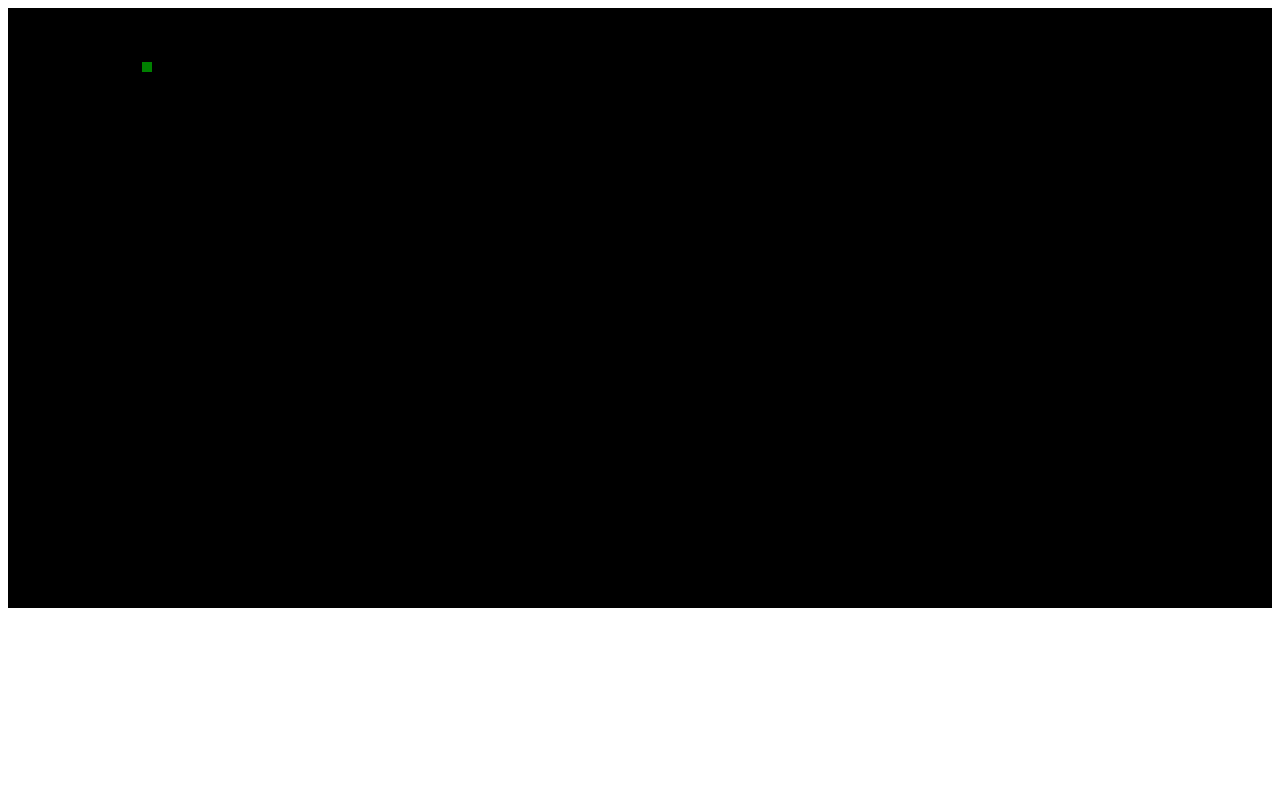
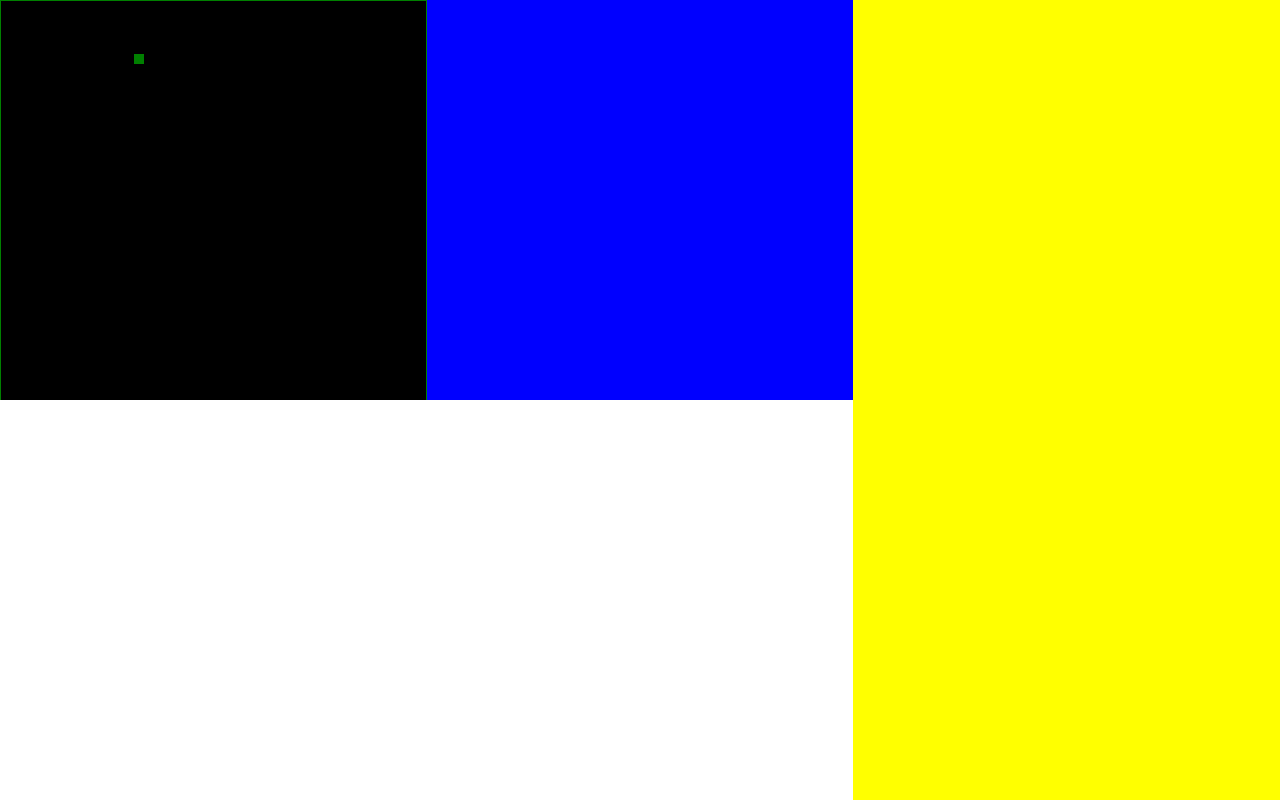
Before and after one commit to FlorianMortgat/stabb, a plain HTML site: page main.html in a window 1280 px wide. Drawn offline with Linux system fonts and the light colour scheme.

Commit message:
still just fiddling around

```diff
--- a/main.html
+++ b/main.html
@@ -5,78 +5,11 @@
 </head>
 <body>
 <div class="stabb parent">
-     <div class="scene"> </div>
-     <div class="info"> </div>
-     <div class="edit"> </div>
+    <section class="scene_c"></section>
+    <section class="info"></section>
+    <section class="edit"></section>
 </div>
 </body>
 <script type="application/javascript" src="jquery.js"></script>
- <script type="application/javascript">
-
- let app = {
-    init (root) {
-        this.root = root;
-        this.scene = root.querySelector('.stabb .scene');
-        this.info = root.querySelector('.stabb .info');
-        this.edit = root.querySelector('.stabb .edit');
-
-        this.canvas = document.createElement('canvas');
-        this.canvas.width = '800';
-        this.canvas.height = '600';
-        let ctx = this.ctx = this.canvas.getContext('2d');
-        $(this.canvas).appendTo($(this.scene));
-
-    },
-    clear() {
-        this.ctx.fillStyle = 'black';
-        this.ctx.fillRect(1, 1, 800, 600);
-    },
-    main() {
-        this.clear();
-        this.player.draw();
-        this.player.move();
-        this.i++;
-        if (this.i > 100) {
-            window.clearInterval(this.pid);
-            console.log('the end');
-        }
-    },
-    run() {
-        this.i = 0;
-        let running = true;
-        let self = this;
-        let f = Math.floor;
-        this.player = {
-            x: 40,
-            y: 40,
-            w: 10,
-            h: 10,
-            deltaX: 1,
-            deltaY: 0.2,
-            color: 'green',
-            draw() {
-                // console.log(this.x, this.y);
-                self.ctx.fillStyle = this.color;
-                self.ctx.fillRect(f(this.x - this.w/2), f(this.y - this.h/2), this.w, this.h);
-            },
-            move() {
-                this.x += this.deltaX;
-                this.y += this.deltaY;
-            },
-        };
-        this.pid = window.setInterval(()=>this.main(), 50);
-    },
-
- };
-
- function main() {
-    app.init(document.body);
-    app.run();
-    // 1) construction interface de base
-    // 2) composant canvas
-    // 3) modulaire?? non, au début je code tout en dur.
- }
-
- $(main);
- </script>
+<script type="application/javascript" src="main.js"></script>
 </html>
--- /dev/null
+++ b/main.js
@@ -0,0 +1,65 @@
+let app = {
+    init(root) {
+        this.root = root;
+        this.scene = root.querySelector('.stabb .scene_c');
+        this.info = root.querySelector('.stabb .info');
+        this.edit = root.querySelector('.stabb .edit');
+
+        this.canvas = document.createElement('canvas');
+        this.canvas.width = $('.scene_c').width();
+        this.canvas.height = $('.scene_c').height();
+        let ctx = this.ctx = this.canvas.getContext('2d');
+        $(this.canvas).appendTo($(this.scene));
+
+    },
+    clear() {
+        this.ctx.fillStyle = 'black';
+        this.ctx.fillRect(1, 1, 800, 600);
+    },
+    main() {
+        this.clear();
+        this.player.draw();
+        this.player.move();
+        this.i++;
+        if (this.i > 100) {
+            window.clearInterval(this.pid);
+            console.log('the end');
+        }
+    },
+    run() {
+        this.i = 0;
+        let running = true;
+        let self = this;
+        let f = Math.floor;
+        this.player = {
+            x: 40,
+            y: 40,
+            w: 10,
+            h: 10,
+            deltaX: 1,
+            deltaY: 0.2,
+            color: 'green',
+            draw() {
+                // console.log(this.x, this.y);
+                self.ctx.fillStyle = this.color;
+                self.ctx.fillRect(f(this.x - this.w / 2), f(this.y - this.h / 2), this.w, this.h);
+            },
+            move() {
+                this.x += this.deltaX;
+                this.y += this.deltaY;
+            },
+        };
+        this.pid = window.setInterval(() => this.main(), 50);
+    },
+
+};
+
+function main() {
+    app.init(document.body);
+    app.run();
+    // 1) construction interface de base
+    // 2) composant canvas
+    // 3) modulaire?? non, au début je code tout en dur.
+}
+
+$(main);
--- a/style.css
+++ b/style.css
@@ -1,21 +1,44 @@
-div.stabb.parent {
-    /* display: flex; */
+html, body {
+    padding: 0;
+    margin: 0;
 }
 
-.stabb .scene {
-    /* width: 800px; */
-    /* height: 600px; */
-    background: black;
+div.stabb.parent {
+    display: flex;
+    height: 100vh;
 }
 
-.stabb .edit {
-    /* width: 500px; */
-    /* height: 1200px; */
-    background: yellow;
+/*
+Container section for the scene
+ */
+.stabb .scene_c {
+    width: 50%;
+    height: 50%;
+    background: green;
 }
 
+/*
+the scene itself;
+ width and height have to be defined as direct attributes (by js) unless we want scaling
+ */
+.stabb .scene_c canvas {
+    padding: 0;
+    margin: 0;
+}
+
+/*
+Editor section
+ */
+.stabb .edit {
+    background: yellow;
+    width: 50%;
+}
+
+/*
+Info section
+ */
 .stabb .info {
-    /* width: 800px; */
-    /* height: 600px; */
+    width: 50%;
+    height: 50%;
     background: blue;
 }
```
Lines whose indentation alone changed are shown as unchanged.
